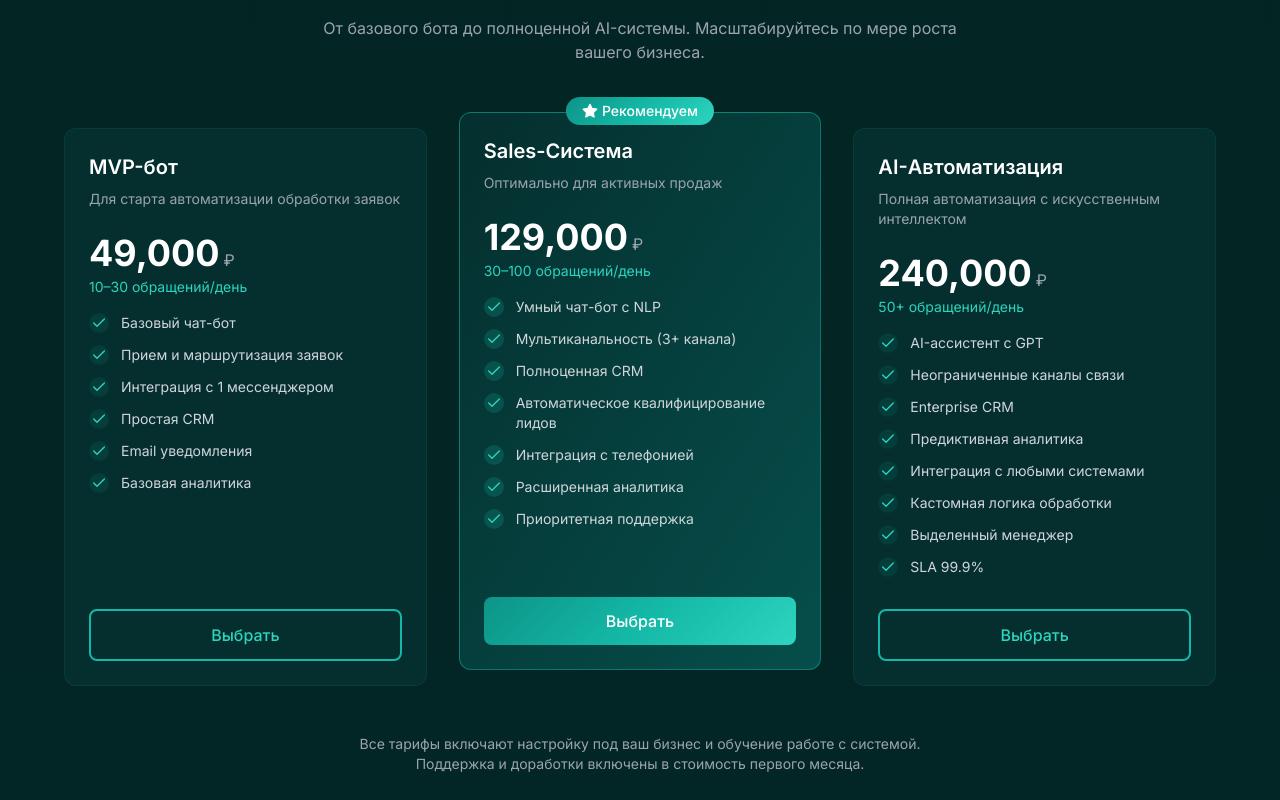
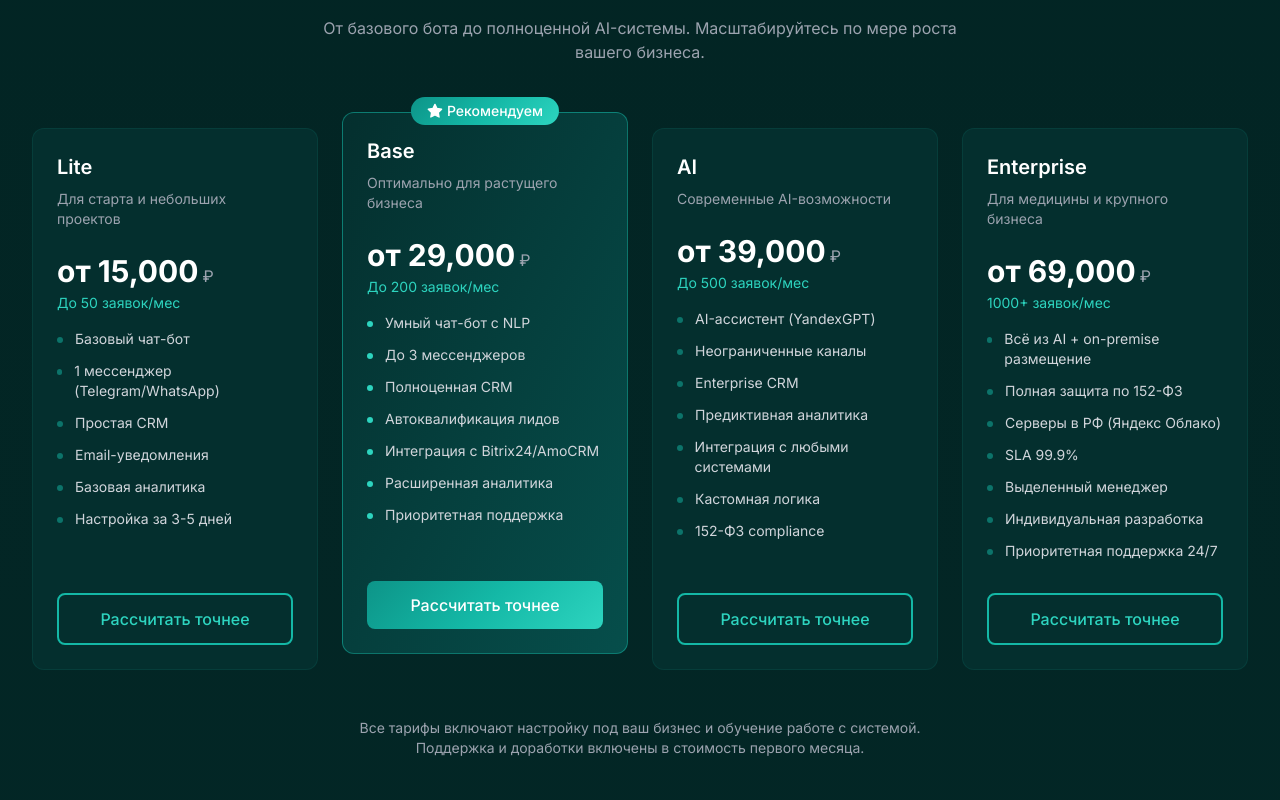
Before and after one commit to timoshinoleg-eng/march, a Next.js app: page / in a window 1280 px wide. Shown: the part 2840-3640 px from the top of the page. Built offline with nearby package versions, Linux system fonts and the light colour scheme.

Commit message:
Update pricing to Lite/Base/AI/Enterprise + clickable contacts

```diff
--- a/components/sections/Footer.tsx
+++ b/components/sections/Footer.tsx
@@ -2,10 +2,10 @@ import { TrendingUp, Mail, Phone, MapPin } from "lucide-react";
 
 const footerLinks = {
   solutions: [
-    { label: "MVP-бот", href: "#pricing" },
-    { label: "Sales-Система", href: "#pricing" },
-    { label: "AI-Автоматизация", href: "#pricing" },
-    { label: "Кастомная разработка", href: "#contact" },
+    { label: "Lite", href: "/calculator?utm_source=site&utm_medium=footer&utm_content=lite" },
+    { label: "Base", href: "/calculator?utm_source=site&utm_medium=footer&utm_content=base" },
+    { label: "AI", href: "/calculator?utm_source=site&utm_medium=footer&utm_content=ai" },
+    { label: "Enterprise", href: "/calculator?utm_source=site&utm_medium=footer&utm_content=enterprise" },
   ],
   company: [
     { label: "Как это работает", href: "#how-it-works" },
@@ -41,14 +41,20 @@ export default function Footer() {
               которые работают 24/7 и не пропускают ни одного клиента.
             </p>
             <div className="space-y-3">
-              <div className="flex items-center gap-3 text-sm text-gray-400">
+              <a
+                href="tel:+79933366102"
+                className="flex items-center gap-3 text-sm text-gray-400 hover:text-primary-400 transition-colors"
+              >
                 <Phone className="w-4 h-4 text-primary-400" />
                 <span>+7 (993) 336-61-02</span>
-              </div>
-              <div className="flex items-center gap-3 text-sm text-gray-400">
+              </a>
+              <a
+                href="mailto:info@chatbot24.su"
+                className="flex items-center gap-3 text-sm text-gray-400 hover:text-primary-400 transition-colors"
+              >
                 <Mail className="w-4 h-4 text-primary-400" />
                 <span>info@chatbot24.su</span>
-              </div>
+              </a>
               <div className="flex items-center gap-3 text-sm text-gray-400">
                 <MapPin className="w-4 h-4 text-primary-400" />
                 <span>г. Москва</span>
--- a/components/sections/Pricing.tsx
+++ b/components/sections/Pricing.tsx
@@ -4,9 +4,9 @@ import { motion } from "framer-motion";
 import Card from "@/components/ui/Card";
 import Button from "@/components/ui/Button";
 import Section from "@/components/ui/Section";
-import { openChatWidget } from "@/lib/chat";
-import { Check, Star } from "lucide-react";
+import { Star } from "lucide-react";
 import { pricingPlans } from "@/data/pricing";
+import Link from "next/link";
 
 export default function Pricing() {
   return (
@@ -45,7 +45,7 @@ export default function Pricing() {
         </motion.p>
       </div>
 
-      <div className="grid grid-cols-1 md:grid-cols-3 gap-8 max-w-6xl mx-auto">
+      <div className="grid grid-cols-1 md:grid-cols-2 lg:grid-cols-4 gap-6 max-w-7xl mx-auto">
         {pricingPlans.map((plan, index) => (
           <motion.div
             key={plan.id}
@@ -79,8 +79,8 @@ export default function Pricing() {
 
               <div className="mb-4">
                 <div className="flex items-baseline gap-1">
-                  <span className="text-4xl font-bold text-white">
-                    {plan.price.toLocaleString()}
+                  <span className="text-3xl font-bold text-white">
+                    от {plan.price.toLocaleString()}
                   </span>
                   <span className="text-gray-400">₽</span>
                 </div>
@@ -95,24 +95,26 @@ export default function Pricing() {
                 {plan.features.map((feature, idx) => (
                   <li key={idx} className="flex items-start gap-3">
                     <div
-                      className={`p-0.5 rounded-full ${
-                        plan.highlight ? "bg-primary-500/20" : "bg-primary-500/10"
+                      className={`w-1.5 h-1.5 rounded-full mt-2 ${
+                        plan.highlight ? "bg-primary-400" : "bg-primary-500/50"
                       }`}
-                    >
-                      <Check className="w-4 h-4 text-primary-400" />
-                    </div>
+                    />
                     <span className="text-gray-300 text-sm">{feature}</span>
                   </li>
                 ))}
               </ul>
 
-              <Button
-                variant={plan.highlight ? "primary" : "outline"}
-                className="w-full"
-                onClick={() => openChatWidget('brief')}
+              <Link
+                href={`/calculator?utm_source=site&utm_medium=pricing_card&utm_content=${plan.utmContent}`}
+                className="block w-full"
               >
-                Выбрать
-              </Button>
+                <Button
+                  variant={plan.highlight ? "primary" : "outline"}
+                  className="w-full"
+                >
+                  Рассчитать точнее
+                </Button>
+              </Link>
             </Card>
           </motion.div>
         ))}
--- a/data/pricing.ts
+++ b/data/pricing.ts
@@ -8,59 +8,80 @@ export interface PricingPlan {
   popular?: boolean;
   highlight?: boolean;
   requestsPerDay?: string;
+  utmContent?: string;
 }
 
 export const pricingPlans: PricingPlan[] = [
   {
-    id: "mvp-bot",
-    name: "MVP-бот",
-    description: "Для старта автоматизации обработки заявок",
-    price: 49000,
+    id: "lite",
+    name: "Lite",
+    description: "Для старта и небольших проектов",
+    price: 15000,
     setupFee: 0,
-    requestsPerDay: "10–30 обращений/день",
+    requestsPerDay: "До 50 заявок/мес",
     features: [
       "Базовый чат-бот",
-      "Прием и маршрутизация заявок",
-      "Интеграция с 1 мессенджером",
+      "1 мессенджер (Telegram/WhatsApp)",
       "Простая CRM",
-      "Email уведомления",
+      "Email-уведомления",
       "Базовая аналитика",
+      "Настройка за 3-5 дней",
     ],
+    utmContent: "lite",
   },
   {
-    id: "sales-system",
-    name: "Sales-Система",
-    description: "Оптимально для активных продаж",
-    price: 129000,
+    id: "base",
+    name: "Base",
+    description: "Оптимально для растущего бизнеса",
+    price: 29000,
     setupFee: 0,
-    requestsPerDay: "30–100 обращений/день",
+    requestsPerDay: "До 200 заявок/мес",
     highlight: true,
     features: [
       "Умный чат-бот с NLP",
-      "Мультиканальность (3+ канала)",
+      "До 3 мессенджеров",
       "Полноценная CRM",
-      "Автоматическое квалифицирование лидов",
-      "Интеграция с телефонией",
+      "Автоквалификация лидов",
+      "Интеграция с Bitrix24/AmoCRM",
       "Расширенная аналитика",
       "Приоритетная поддержка",
     ],
+    utmContent: "base",
   },
   {
-    id: "ai-automation",
-    name: "AI-Автоматизация",
-    description: "Полная автоматизация с искусственным интеллектом",
-    price: 240000,
+    id: "ai",
+    name: "AI",
+    description: "Современные AI-возможности",
+    price: 39000,
     setupFee: 0,
-    requestsPerDay: "50+ обращений/день",
+    requestsPerDay: "До 500 заявок/мес",
     features: [
-      "AI-ассистент с GPT",
-      "Неограниченные каналы связи",
+      "AI-ассистент (YandexGPT)",
+      "Неограниченные каналы",
       "Enterprise CRM",
       "Предиктивная аналитика",
       "Интеграция с любыми системами",
-      "Кастомная логика обработки",
+      "Кастомная логика",
+      "152-ФЗ compliance",
+    ],
+    utmContent: "ai",
+  },
+  {
+    id: "enterprise",
+    name: "Enterprise",
+    description: "Для медицины и крупного бизнеса",
+    price: 69000,
+    setupFee: 0,
+    requestsPerDay: "1000+ заявок/мес",
+    features: [
+      "Всё из AI + on-premise размещение",
+      "Полная защита по 152-ФЗ",
+      "Серверы в РФ (Яндекс Облако)",
+      "SLA 99.9%",
       "Выделенный менеджер",
-      "SLA 99.9%",
+      "Индивидуальная разработка",
+      "Приоритетная поддержка 24/7",
     ],
+    utmContent: "enterprise",
   },
 ];
```
